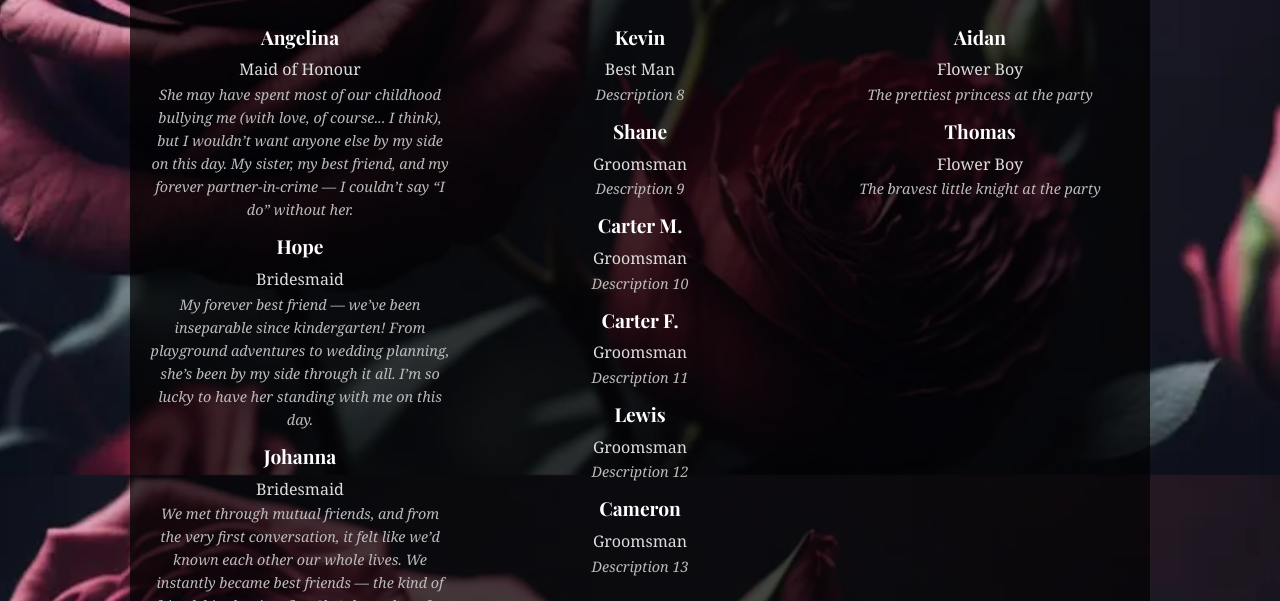
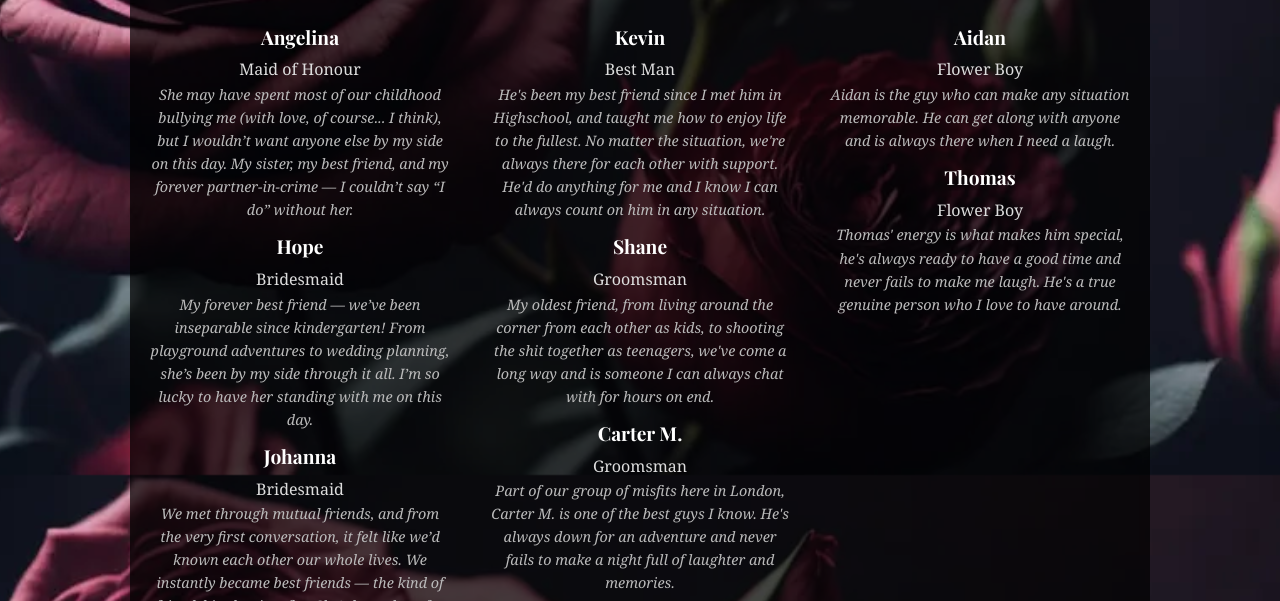
Before and after one commit to FireShockPro/CODE, a website: page WeddingSite/public/wedding-party.html in a window 1280 px wide. Shown: the part 325-926 px from the top of the page. Drawn offline with nearby package versions, Linux system fonts and the light colour scheme; a web font is replaced by a local one.

Commit message:
Update wedding party page

```diff
--- a/WeddingSite/public/wedding-party.html
+++ b/WeddingSite/public/wedding-party.html
@@ -51,32 +51,32 @@
         <div class="party-member">
           <h3>Kevin</h3>
           <p>Best Man</p>
-          <p>Description 8</p>
+          <p>He's been my best friend since I met him in Highschool, and taught me how to enjoy life to the fullest. No matter the situation, we're always there for each other with support. He'd do anything for me and I know I can always count on him in any situation.</p>
         </div>
         <div class="party-member">
           <h3>Shane</h3>
           <p>Groomsman</p>
-          <p>Description 9</p>
+          <p>My oldest friend, from living around the corner from each other as kids, to shooting the shit together as teenagers, we've come a long way and is someone I can always chat with for hours on end.</p>
         </div>
         <div class="party-member">
           <h3>Carter M.</h3>
           <p>Groomsman</p>
-          <p>Description 10</p>
+          <p>Part of our group of misfits here in London, Carter M. is one of the best guys I know. He's always down for an adventure and never fails to make a night full of laughter and memories.</p>
         </div>
         <div class="party-member">
           <h3>Carter F.</h3>
           <p>Groomsman</p>
-          <p>Description 11</p>
+          <p>One of my closest friends since Highschool, Carter has always had my back and made every moment memorable. Wouldn't be where I am at without his support.</p>
         </div>
         <div class="party-member">
           <h3>Lewis</h3>
           <p>Groomsman</p>
-          <p>Description 12</p>
+          <p>One of the funniest guys I know, Lewis has always found a way to be there when I need him most. From random shenanigans to deep conversations, he's a true friend that I will always look up to.</p>
         </div>
         <div class="party-member">
           <h3>Cameron</h3>
           <p>Groomsman</p>
-          <p>Description 13</p>
+          <p>Cam is the epitome of happy-go-lucky, he brings the positive energy to any situation. He's always with me when I have dumb ideas and always has my back. I know I can always count on him for a good time and unwavering support.</p>
         </div>
       </div>
       <div class="party-column">
@@ -84,12 +84,12 @@
         <div class="party-member">
           <h3>Aidan</h3>
           <p>Flower Boy</p>
-          <p>The prettiest princess at the party</p>
+          <p>Aidan is the guy who can make any situation memorable. He can get along with anyone and is always there when I need a laugh.</p>
         </div>
         <div class="party-member">
           <h3>Thomas</h3>
           <p>Flower Boy</p>
-          <p>The bravest little knight at the party</p>
+          <p>Thomas' energy is what makes him special, he's always ready to have a good time and never fails to make me laugh. He's a true genuine person who I love to have around.</p>
         </div>
       </div>
     </div>
```
